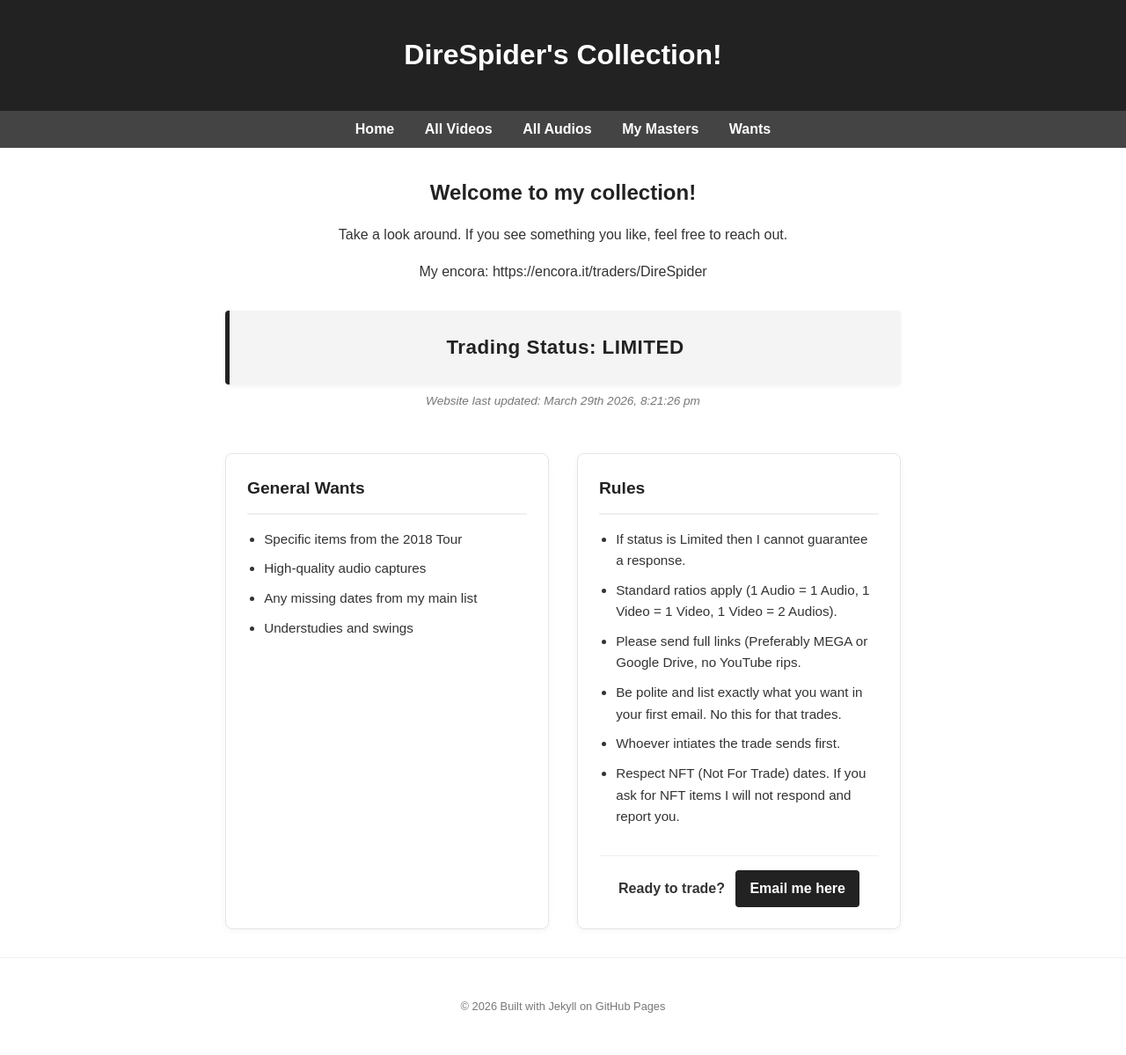
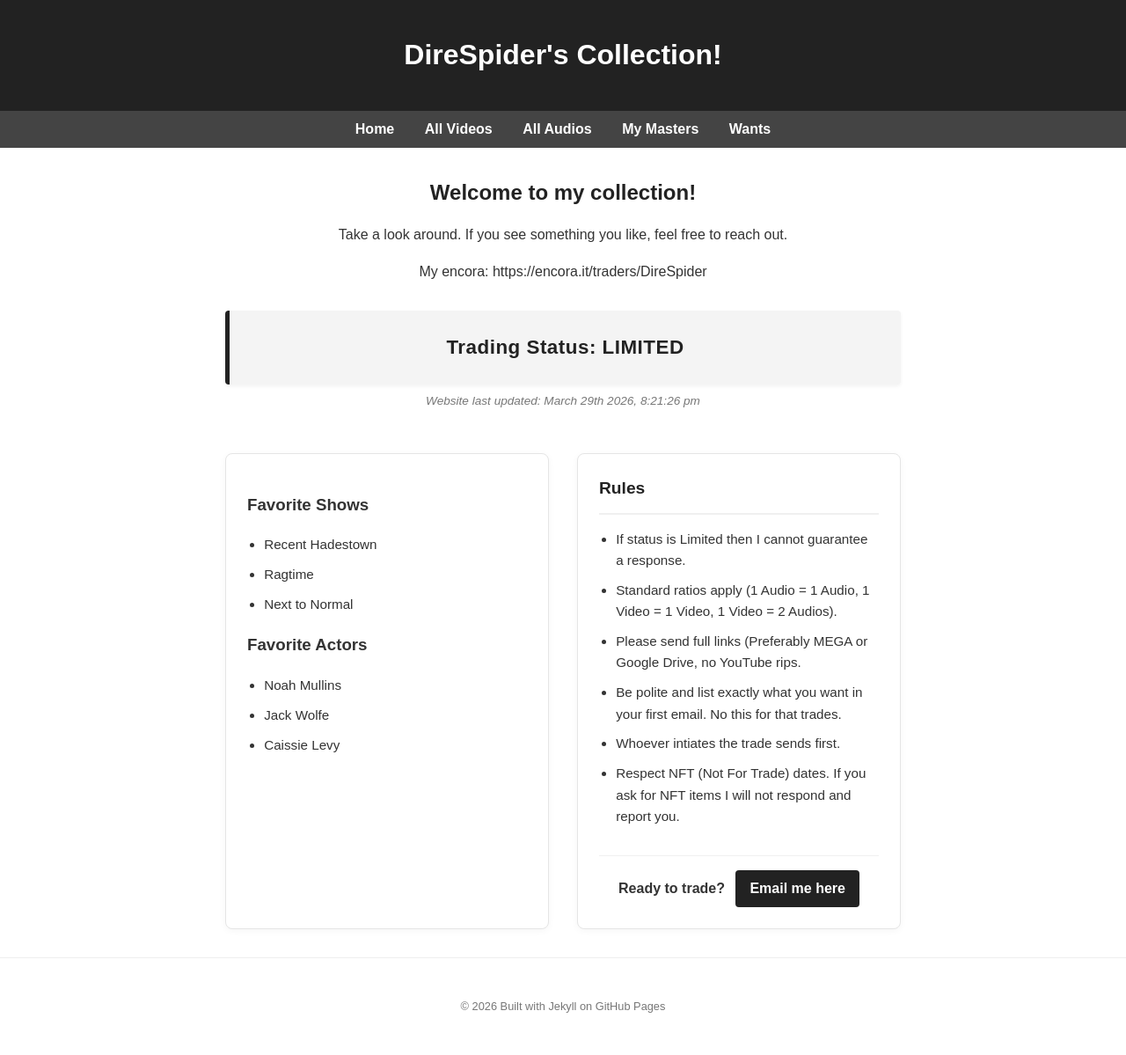
Before and after one commit to DireSpider/direspider.github.io, a Jekyll site: the page built from index.html, in a window 1280 px wide. Shown: the whole page at 88% size. Built offline with Jekyll 4.4.1, drawn with Linux system fonts in a browser that asks for light colours.

Commit message:
Update gallery layout and add favorite shows/actors

```diff
--- a/index.html
+++ b/index.html
@@ -16,12 +16,26 @@ title: My Gallery
         <div class="split-layout">
 
             <div class="split-column">
-                <h2>General Wants</h2>
+                <!-- <h2>General Wants</h2>
                 <ul>
                     <li>Specific items from the 2018 Tour</li>
                     <li>High-quality audio captures</li>
                     <li>Any missing dates from my main list</li>
                     <li>Understudies and swings</li>
+                </ul> -->
+
+                <h3>Favorite Shows</h3>
+                <ul>
+                    <li>Recent Hadestown</li>
+                    <li>Ragtime</li>
+                    <li>Next to Normal</li>
+                </ul>
+
+                <h3>Favorite Actors</h3>
+                <ul>
+                    <li>Noah Mullins</li>
+                    <li>Jack Wolfe</li>
+                    <li>Caissie Levy</li>
                 </ul>
             </div>
 
```
